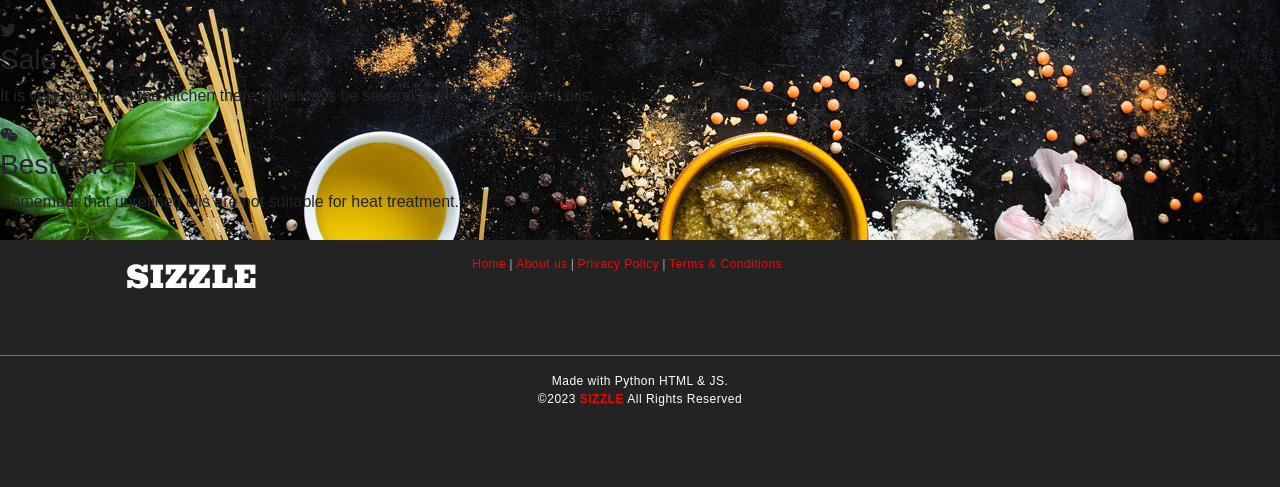
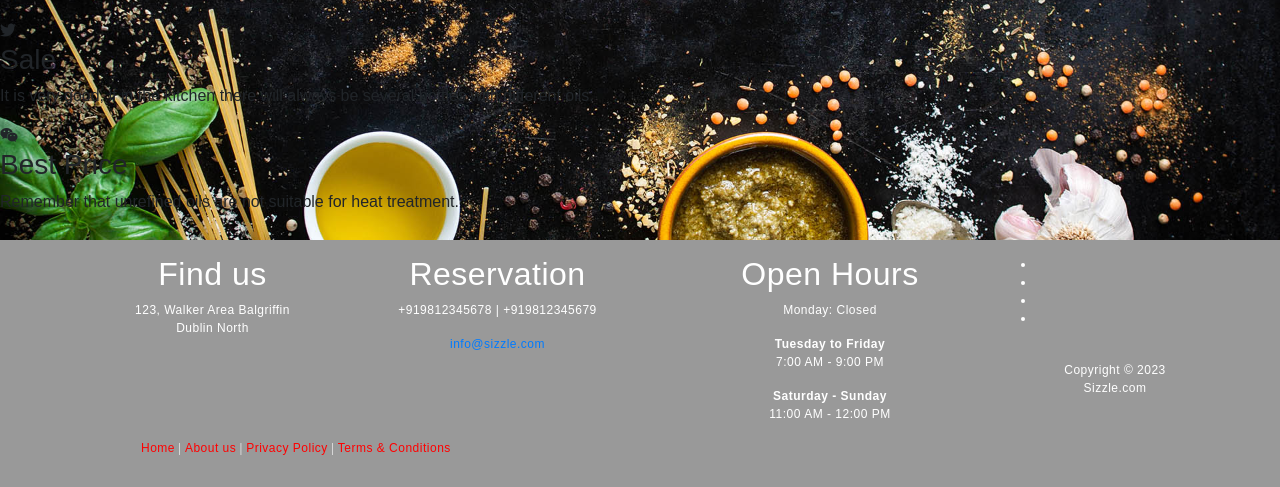
Before and after one commit to 20014606/FoodPlaza, a Django app: page / in a window 1280 px wide. Shown: the part 488-975 px from the top of the page. Before the commit the page ends 894 px from the top, so only its background shows below. Run offline with Django 3.2, Linux system fonts and the light colour scheme; parts of the project's set-up code (start-up, migrations or seed data) failed here and were passed over; some libraries are stand-ins or nearby versions.

Commit message:
added new code

```diff
--- a/FoodProject/Templates/Foodapp/index.html
+++ b/FoodProject/Templates/Foodapp/index.html
@@ -117,10 +117,60 @@
         </div>
     </div>
     </main>
-    <footer>
-      <div class="foot-con">
-        <div class="fo-cont-1">
-            SIZZLE
+    <!-- FOOTER -->
+    <footer id="footer" data-stellar-background-ratio="0.5" style="background-color:#999999">
+        <div class="container">
+            <div class="row">
+                <div class="col-md-3 col-sm-8">
+                    <div class="footer-info">
+                        <div class="section-title">
+                            <h2 class="wow fadeInUp" data-wow-delay="0.2s">Find us</h2>
+                        </div>
+                        <address class="wow fadeInUp" data-wow-delay="0.4s">
+                            <p>123, Walker Area Balgriffin<br>Dublin North</p>
+                        </address>
+                    </div>
+                </div>
+                <div class="col-md-3 col-sm-8">
+                    <div class="footer-info">
+                        <div class="section-title">
+                            <h2 class="wow fadeInUp" data-wow-delay="0.2s">Reservation</h2>
+                        </div>
+                        <address class="wow fadeInUp" data-wow-delay="0.4s">
+                            <p>+919812345678 | +919812345679</p>
+                            <p><a href="mailto:cmdzinc@gmail.com">info@sizzle.com</a></p>
+                        </address>
+                    </div>
+                </div>
+                <div class="col-md-4 col-sm-8">
+                    <div class="footer-info footer-open-hour">
+                        <div class="section-title">
+                            <h2 class="wow fadeInUp" data-wow-delay="0.2s">Open Hours</h2>
+                        </div>
+                        <div class="wow fadeInUp" data-wow-delay="0.4s">
+                            <p>Monday: Closed</p>
+                            <div>
+                                <strong>Tuesday to Friday</strong>
+                                <p>7:00 AM - 9:00 PM</p>
+                            </div>
+                            <div>
+                                <strong>Saturday - Sunday</strong>
+                                <p>11:00 AM - 12:00 PM</p>
+                            </div>
+                        </div>
+                    </div>
+                </div>
+                <div class="col-md-2 col-sm-4">
+                    <ul class="wow fadeInUp social-icon" data-wow-delay="0.4s">
+                        <li><a href="#" class="fa fa-facebook-square" attr="facebook icon"></a></li>
+                        <li><a href="#" class="fa fa-twitter"></a></li>
+                        <li><a href="#" class="fa fa-instagram"></a></li>
+                        <li><a href="#" class="fa fa-google"></a></li>
+                    </ul>
+                    <div class="wow fadeInUp copyright-text" data-wow-delay="0.8s">
+                        <p><br>Copyright &copy; 2023 <br>Sizzle.com
+                    </div>
+                </div>
             </div>
             <div class="fo-cont-2">
                 <a class="ext-link" href="#">Home</a> |
@@ -128,8 +178,7 @@
                 <a class="ext-link" href="#">Privacy Policy</a> |
                 <a class="ext-link" href="#">Terms & Conditions</a>
             </div>
-      </div><hr style="background-color: grey;margin-top:0px;"/>Made with Python HTML & JS.<br />
-      ©<script type='text/javascript'>var creditsyear = new Date();document.write(creditsyear.getFullYear());</script> <a class="ext-link" href="/"><b>SIZZLE</b></a> All Rights Reserved
+        </div>
     </footer>
   </body>
 </html>
```
Lines whose indentation alone changed are shown as unchanged.
